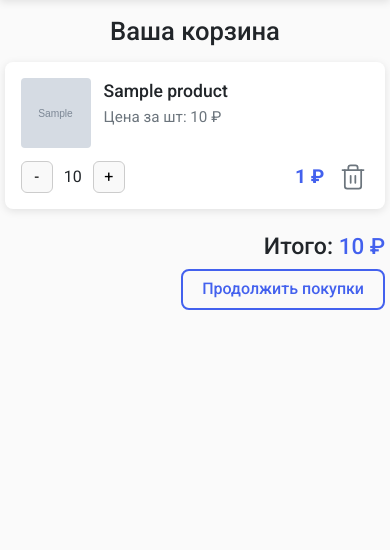
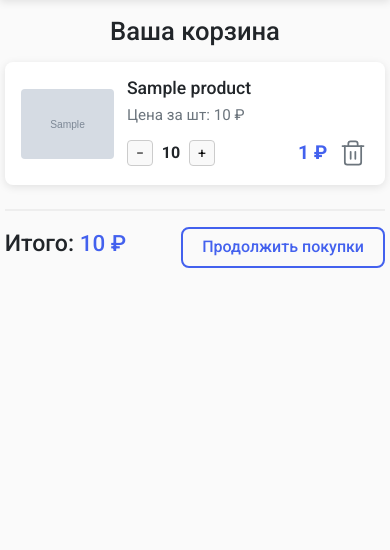
Before and after one commit to makstyrin1/Diploma_Project, a Django app: template cart/templates/cart/cart.html in a window 390 px wide. Shown: the part 105-655 px from the top of the page. Run offline with Django 5.2, Linux system fonts and the light colour scheme; the template is opened without the code that fills it: most values are stand-ins (such as "Sample title", 1, 10 or a date in 2020); grey boxes marked "Sample" are stand-in pictures.

Commit message:
доработал стили корзины

```diff
--- a/cart/models.py
+++ b/cart/models.py
@@ -6,7 +6,7 @@ from products.models import Product
 class CartItem(models.Model):
     user = models.ForeignKey(settings.AUTH_USER_MODEL, on_delete=models.CASCADE)
     product = models.ForeignKey(Product, on_delete=models.CASCADE)
-    quantity = models.PositiveBigIntegerField(default=1)
+    quantity = models.PositiveIntegerField(default=1)
     added_at = models.DateTimeField(auto_now_add=True)
 
     class Meta:
--- a/cart/templates/cart/cart.html
+++ b/cart/templates/cart/cart.html
@@ -9,32 +9,31 @@
     {% for item in cart_items %}
     <div class="cart-item">
       <img src="{{ item.product.main_image.url }}" alt="{{ item.product.name }}" class="cart-img">
+
       <div class="cart-item__info">
         <h3>{{ item.product.name }}</h3>
         <p>Цена за шт: {{ item.product.price }} ₽</p>
-    </div>
+
+        <!-- Единая строка: +/- | цена | удалить -->
+        <div class="cart-item__controls-row">
           <div class="cart-item__quantity-controls">
             <form method="post" action="{% url 'cart_decrease' item.product.pk %}" class="inline-form">
               {% csrf_token %}
-        <button type="submit" class="quantity-btn quantity-btn--minus" title="Уменьшить количество">-</button>
+              <button type="submit" class="quantity-btn quantity-btn--minus" title="Уменьшить количество">−</button>
             </form>
-
             <span class="quantity-display">{{ item.quantity }}</span>
-
             <form method="post" action="{% url 'cart_increase' item.product.pk %}" class="inline-form">
               {% csrf_token %}
               <button type="submit" class="quantity-btn quantity-btn--plus" title="Увеличить количество">+</button>
             </form>
           </div>
 
-    <!-- Объединяем цену и кнопку в один блок -->
-    <div class="cart-item__price-and-remove">
           <div class="cart-item__total">{{ item.total_price }} ₽</div>
+
           <form method="post" action="{% url 'cart_remove' item.product.pk %}" class="cart-delete-form">
             {% csrf_token %}
             <button type="submit" class="cart-item__remove" title="Удалить из корзины">
-          <svg viewBox="0 0 24 24" fill="none" stroke="currentColor" stroke-width="1.5" stroke-linecap="round"
-            stroke-linejoin="round">
+              <svg viewBox="0 0 24 24" fill="none" stroke="currentColor" stroke-width="1.5" stroke-linecap="round" stroke-linejoin="round">
                 <path d="M3 6h18" />
                 <path d="M19 6v14a2 2 0 0 1-2 2H7a2 2 0 0 1-2-2V6" />
                 <path d="M8 6V4a2 2 0 0 1 2-2h4a2 2 0 0 1 2 2v2" />
@@ -43,6 +42,7 @@
               </svg>
             </button>
           </form>
+        </div>
       </div>
     </div>
     {% endfor %}
--- a/cart/views.py
+++ b/cart/views.py
@@ -15,6 +15,7 @@ def cart_detail(request):
         'total': total
     })
 
+
 @login_required
 def cart_add(request, product_id):
     product = get_object_or_404(Product, id=product_id)
@@ -30,8 +31,8 @@ def cart_add(request, product_id):
         messages.success(request, f'{product.name} добавлен в корзину!')
     except IntegrityError:
         messages.error(request, 'Ошибка при добавлении товара.')
+    return redirect('product_list')
 
-    return redirect('product_list')
 
 @login_required
 def cart_remove(request, product_id):
@@ -40,12 +41,14 @@ def cart_remove(request, product_id):
         messages.info(request, 'Товар удалён из корзины.')
     return redirect('cart_detail')
 
+
 @login_required
 def cart_increase(request, product_id):
     cart_item = get_object_or_404(CartItem, user=request.user, product_id=product_id)
     cart_item.quantity += 1
     cart_item.save()
     return redirect('cart_detail')
+
 
 @login_required
 def cart_decrease(request, product_id):
--- a/products/static/css/base.css
+++ b/products/static/css/base.css
@@ -425,27 +425,160 @@ body {
     }
 }
 
+/* Корзина */
+.cart-items {
+  margin-bottom: 24px;
+}
+
+.cart-item {
+  display: flex;
+  align-items: flex-start;
+  gap: 16px;
+  padding: 16px 0;
+  border-bottom: 1px solid #eee;
+}
+
+.cart-img {
+  width: 80px;
+  height: 80px;
+  object-fit: cover;
+  border-radius: 4px;
+  flex-shrink: 0;
+}
+
+.cart-item__info {
+  flex: 1;
+}
+
+.cart-item__info h3 {
+  margin: 0 0 6px;
+  font-size: 1.1em;
+}
+
+.cart-item__info p {
+  margin: 0 0 10px;
+  color: #666;
+}
+
+/* Строка управления: Grid */
+.cart-item__controls-row {
+  display: grid;
+  grid-template-columns: auto auto 32px;
+  align-items: center;
+  gap: 12px;
+  margin-top: 8px;
+}
+
+/* Кнопки +/- */
 .cart-item__quantity-controls {
   display: flex;
   align-items: center;
-  gap: 8px;
+  gap: 6px;
 }
 
 .quantity-btn {
-  width: 32px;
-  height: 32px;
+  width: 28px;
+  height: 28px;
   font-size: 16px;
   border: 1px solid #ccc;
   background: #f9f9f9;
   cursor: pointer;
-  border-radius: 6px;
+  border-radius: 4px;
+  display: flex;
+  align-items: center;
+  justify-content: center;
 }
 
 .quantity-btn:hover {
-  background: #e0e0e0;
+  background: #e9e9e9;
 }
 
 .quantity-display {
   min-width: 24px;
   text-align: center;
+  font-weight: bold;
 }
+
+/* Цена */
+.cart-item__total {
+  font-weight: bold;
+  white-space: nowrap;
+  text-align: right;
+  font-size: 1em;
+}
+
+/* Кнопка удаления */
+.cart-delete-form {
+  margin: 0;
+  display: flex;
+  justify-content: center;
+}
+
+.cart-item__remove {
+  background: none;
+  border: none;
+  cursor: pointer;
+  color: #e74c3c;
+  width: 28px;
+  height: 28px;
+  padding: 2px;
+  display: flex;
+  align-items: center;
+  justify-content: center;
+}
+
+.cart-item__remove:hover {
+  color: #c0392b;
+  background: #fef6f6;
+  border-radius: 4px;
+}
+
+/* Итог и кнопки */
+.cart-summary {
+  display: flex;
+  justify-content: space-between;
+  align-items: center;
+  margin-top: 24px;
+  padding-top: 16px;
+  border-top: 2px solid #eee;
+}
+
+.total-amount {
+  color: #2c3e50;
+}
+
+.empty-state {
+  text-align: center;
+  padding: 40px 20px;
+  color: #777;
+}
+
+.empty-state .btn {
+  margin-top: 16px;
+}
+
+/* Маленькие экраны: адаптация */
+@media (max-width: 576px) {
+  .cart-item {
+    gap: 12px;
+  }
+
+  .cart-img {
+    width: 70px;
+    height: 70px;
+  }
+
+  .cart-item__controls-row {
+    gap: 10px;
+  }
+
+  .quantity-btn {
+    width: 26px;
+    height: 26px;
+    font-size: 14px;
+  }
+
+  .cart-item__total {
+    font-size: 0.95em;
+  }
+}
--- a/products/static/css/components.css
+++ b/products/static/css/components.css
@@ -308,7 +308,7 @@
 }
 
 .cart-img {
-    width: 70px;
+    width: auto;
     height: 70px;
     object-fit: cover;
     border-radius: 4px;
```
Lines whose indentation alone changed are shown as unchanged.
